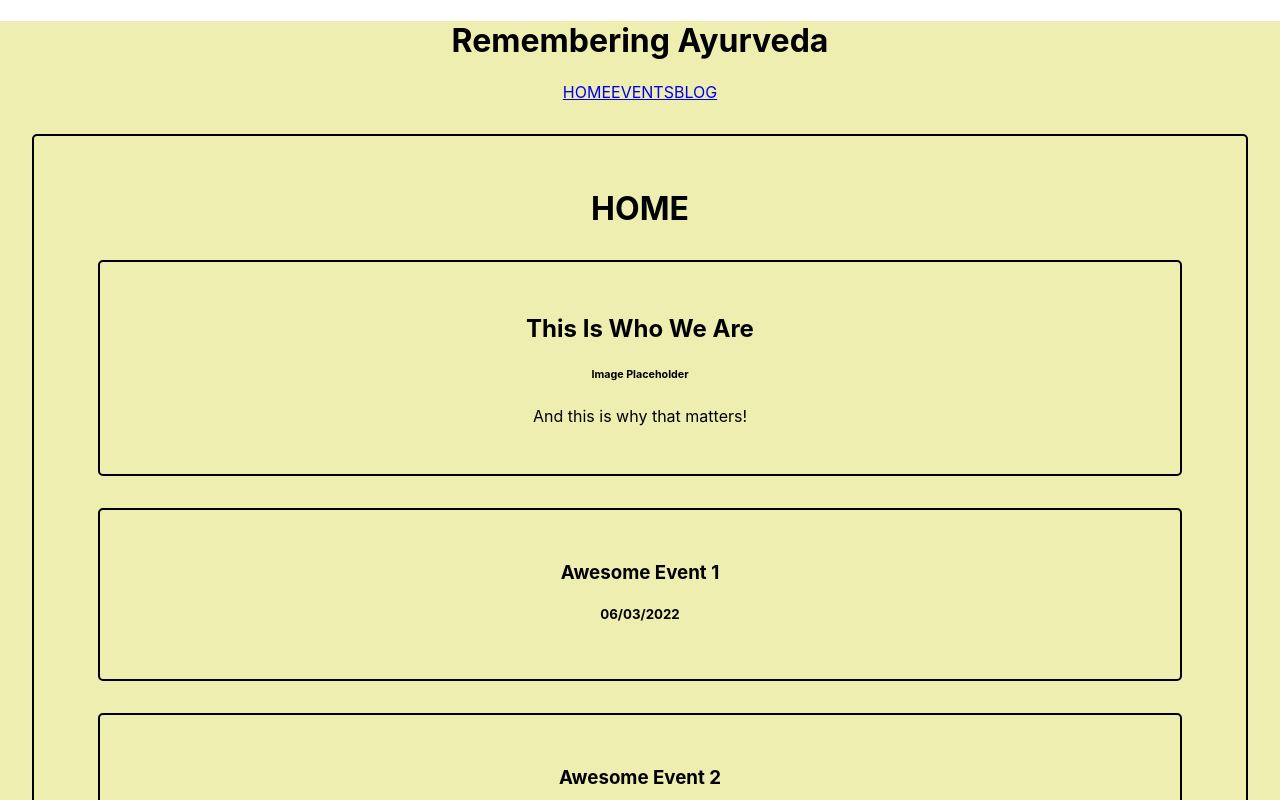
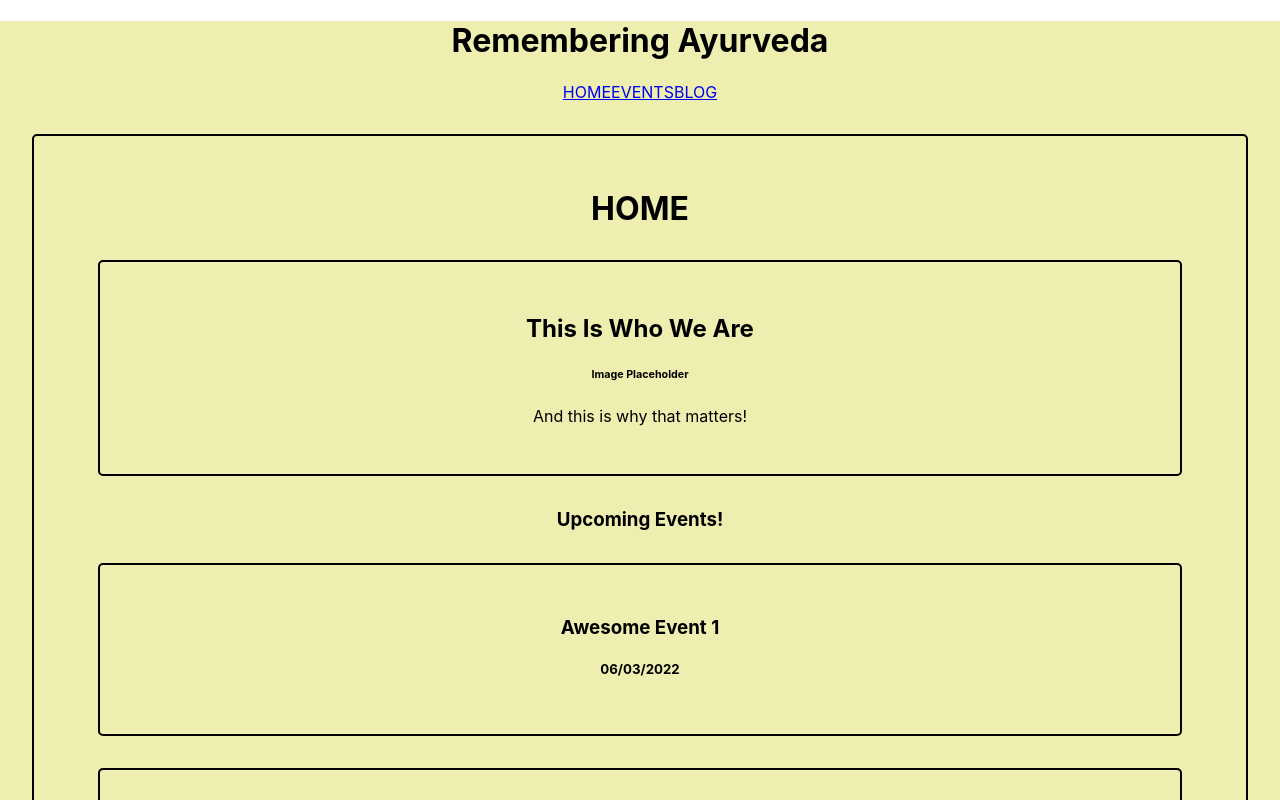
Before and after one commit to CoffeeJitterz/remeberingayurveda, a React (Create React App) app in the folder client/: page / in a window 1280 px wide. Shown: the top 800 px of the page. Built offline with nearby package versions, Linux system fonts and the light colour scheme.

Commit message:
temporary h3 upcoming events! tag added to home page

```diff
--- a/client/src/pages/Home.jsx
+++ b/client/src/pages/Home.jsx
@@ -10,6 +10,7 @@ export default function Home() {
         <Card>
         <h1>HOME</h1>
         <About />
+        <h3>Upcoming Events!</h3>
         <EventFeed expand={null}/>
         </Card>
     </div>
```
